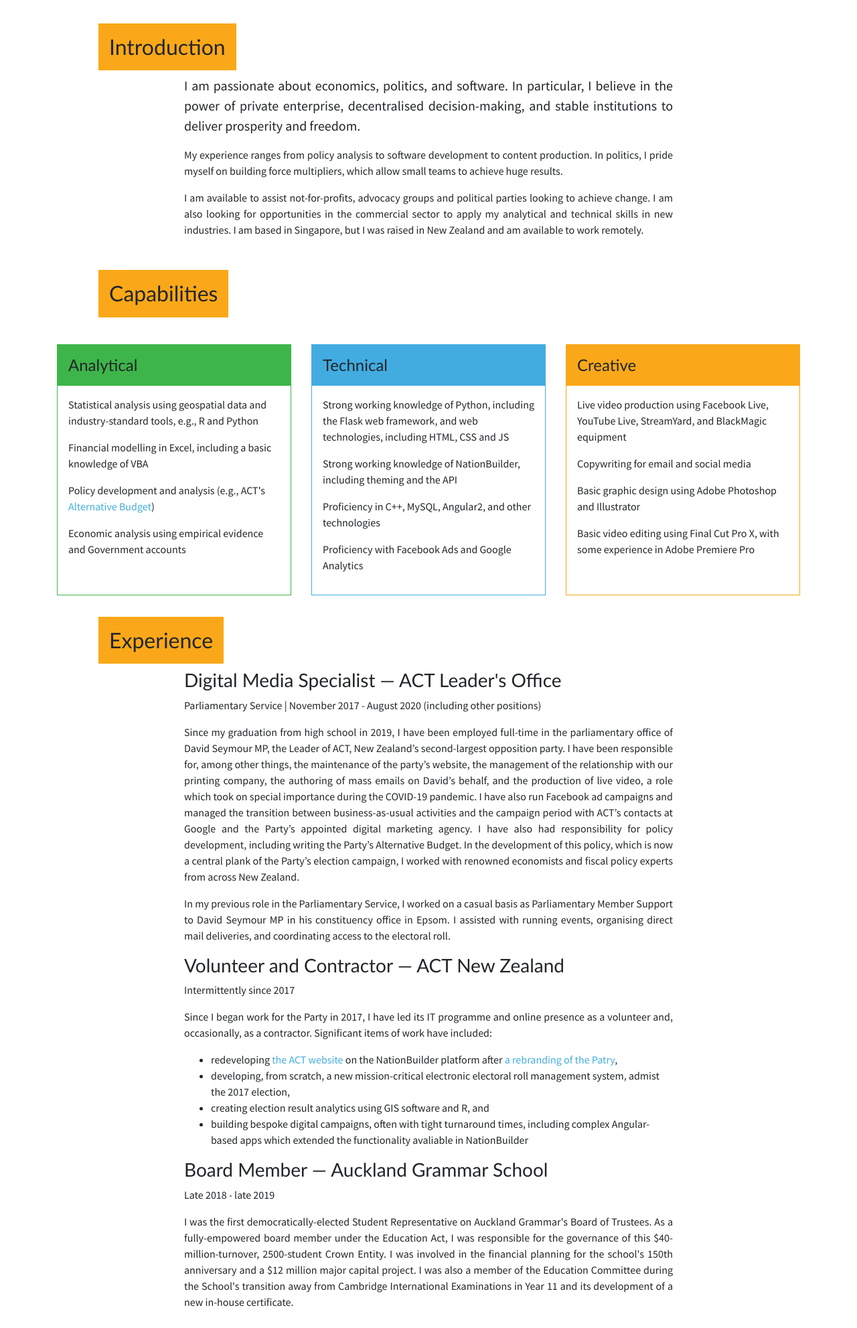
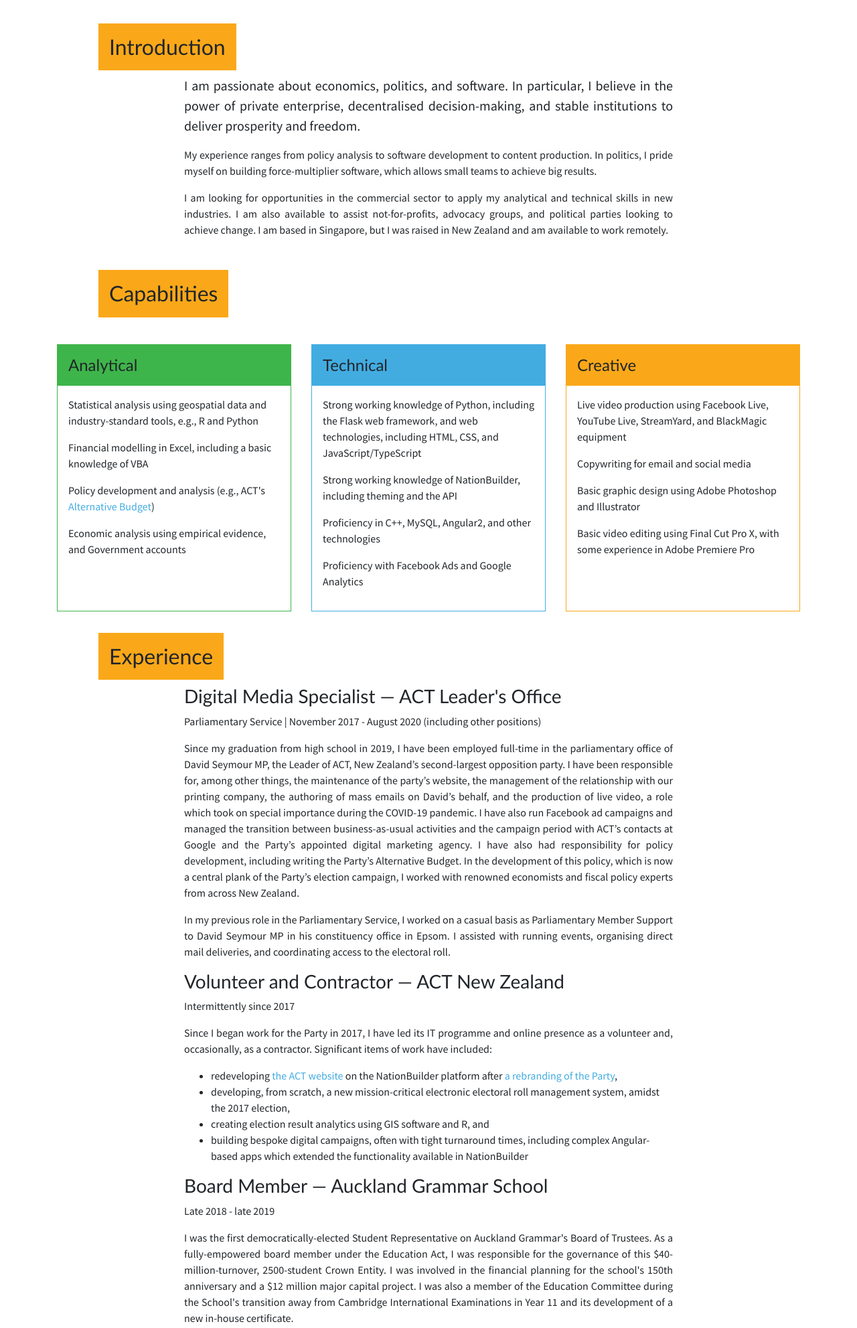
Before and after one commit to mitchellpalmer/MitchellPalmerWebsite, a plain HTML site: page index.html in a window 1280 px wide. Shown: the part 207-2190 px from the top of the page at 67% size. Drawn offline with Linux system fonts and the light colour scheme; some icons are missing.

Commit message:
Spelling and ordering errors fixed

```diff
--- a/index.html
+++ b/index.html
@@ -39,14 +39,14 @@
                     and stable institutions to deliver prosperity and freedom.
                 </p>
                 <p>My experience ranges from policy analysis to software development to content production. In politics,
-                    I pride myself on building force multipliers, which allow small teams to achieve huge results.
+                    I pride myself on building force-multiplier software, which allows small teams to achieve big results.
                 </p>
                 <p>
-                    I am available to assist not-for-profits, advocacy groups
+                    I am looking for opportunities in the commercial sector to
+                    apply my analytical and technical skills in new industries.
+                    I am also available to assist not-for-profits, advocacy groups,
                     and political parties looking to achieve change.
-                    I am also looking for opportunities in the commercial sector to
-                    apply my analytical and technical skills in new industries. I am based in Singapore,
-                    but I was raised in New Zealand and am available to work remotely.
+                    I am based in Singapore, but I was raised in New Zealand and am available to work remotely.
                 </p>
             </section>
             <section id="skills_title">
@@ -63,14 +63,14 @@
                         R and Python</p>
                     <p>Financial modelling in Excel, including a basic knowledge of VBA</p>
                     <p>Policy development and analysis (e.g., ACT's <a href="https://www.act.org.nz/budget2020">Alternative Budget</a>)</p>
-                    <p>Economic analysis using empirical evidence and Government accounts</p>
+                    <p>Economic analysis using empirical evidence, and Government accounts</p>
                 </div>
             </div>
             <div class="col-md-4">
                 <div class="skillset border border-primary">
                     <h4 class="bg-primary"><span class="typcn typcn-cog"></span> Technical</h4>
                     <p>Strong working knowledge of Python, including the Flask web framework, and
-                        web technologies, including HTML, CSS and JS</p>
+                        web technologies, including HTML, CSS, and JavaScript/TypeScript</p>
                     <p>Strong working knowledge of NationBuilder, including theming and the API</p>
                     <p>Proficiency in C++, MySQL, Angular2, and other technologies</p>
                     <p>Proficiency with Facebook Ads and Google Analytics</p>
@@ -126,15 +126,15 @@
                         <li>redeveloping <a href="http://act.org.nz/">the ACT website</a> on the NationBuilder platform
                             after <a
                                     href="https://www.stuff.co.nz/national/politics/113521522/more-colour-no-surprises-in-act-party-rebrand-but-hairy-goal-set-of-14-mps-at-next-election">a
-                                rebranding of the Patry</a>,
+                                rebranding of the Party</a>,
                         </li>
                         <li>developing, from scratch, a new mission-critical electronic electoral roll management
-                            system, admist the 2017 election,
+                            system, amidst the 2017 election,
                         </li>
                         <li>creating election result analytics using GIS software and R, and</li>
                         <li>building bespoke digital campaigns, often with tight turnaround times, including complex
                             Angular-based apps
-                            which extended the functionality avaliable in NationBuilder
+                            which extended the functionality available in NationBuilder
                         </li>
                     </ul>
                 </article>
@@ -163,7 +163,7 @@
                             Yale University in Connecticut and the National University of Singapore, both of
                             which regularly rank in the top 10 universities in the world.
                         </p>
-                        <p>I currently intend on majoring in Philosophy, Politics, and Economics, with a minor in
+                        <p>I currently intend to major in Philosophy, Politics, and Economics, with a minor in
                             Mathematical, Computational, and Statistical Sciences.</p>
                     </article>
                     <article>
@@ -180,7 +180,7 @@
                         </div>
                         <p class="blurb">
                             I attended Auckland Grammar School, New Zealand's
-                            pre-eminient public boys school, as a boarder on the Cooper-Connell Scholarship.
+                            pre-eminent public boys' school, as a boarder on the Cooper-Connell Scholarship.
                         </p>
                         <p class="blurb">
                             While there, I studied for Cambridge International A-Levels in Economics (A*),
@@ -220,7 +220,7 @@
                     </article>
                     <artice>
                         <h3>Debating</h3>
-                        <p>In my final year at Grammar, I was the Captain of Debating, leading Gramamr to its first
+                        <p>In my final year at Grammar, I was the Captain of Debating, leading Grammar to its first
                             victory in the Premier Advanced division of Auckland Schools' Debating. I was also selected
                             to represent
                             Auckland at the 2019 National Schools' Debating Finals, where I won the Russell McVeagh Cup
@@ -252,7 +252,7 @@
             </section>
             <section id="references">
                 <h2>References</h2>
-                <p>Avaliable upon request.</p>
+                <p>Available upon request.</p>
             </section>
         </div>
     </div>
```
